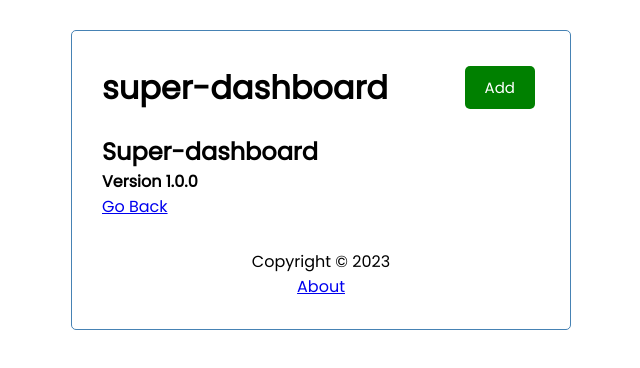
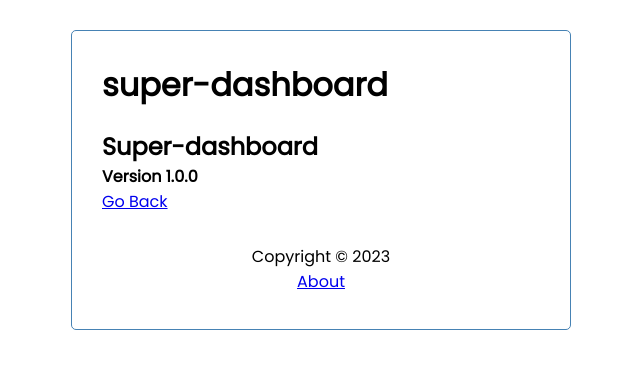
Before and after one commit to S8-Selfstudy/superhero-dashboard, an Angular app: page /about in a window 1280 px wide. Shown: the top 368 px of the page, without its empty margins (319-959 px from the left). Built offline with nearby package versions, Linux system fonts and the light colour scheme.

Commit message:
add button now only shows on homepage

```diff
--- a/src/app/components/header/header.component.html
+++ b/src/app/components/header/header.component.html
@@ -1,4 +1,4 @@
 <header>
     <h1>{{title}}</h1>
-    <app-button color="{{ showAddSuperhero ? 'red' : 'green'}}" text="{{ showAddSuperhero ? 'Close' : 'Add'}}" (btnClick)="toggleAddHero()"></app-button>
+    <app-button *ngIf="hasRoute('/')" color="{{ showAddSuperhero ? 'red' : 'green'}}" text="{{ showAddSuperhero ? 'Close' : 'Add'}}" (btnClick)="toggleAddHero()"></app-button>
 </header>
--- a/src/app/components/header/header.component.ts
+++ b/src/app/components/header/header.component.ts
@@ -1,6 +1,7 @@
 import { Component } from '@angular/core';
 import { UiService } from 'src/app/services/ui.service';
 import { Subscription } from 'rxjs'
+import {Router} from '@angular/router';
 
 @Component({
   selector: 'app-header',
@@ -12,7 +13,7 @@ export class HeaderComponent {
   showAddSuperhero: boolean = false
   subscription!: Subscription;
 
-  constructor(private uiService: UiService) {
+  constructor(private uiService: UiService, private router: Router) {
     this.subscription = this.uiService.onToggle().subscribe((value => this.showAddSuperhero = value));
   }
 
@@ -20,4 +21,8 @@ export class HeaderComponent {
     this.uiService.toggleAddSuperhero();
   }
 
+  hasRoute(router: string){
+    return this.router.url === router;
+  }
+
 }
```
